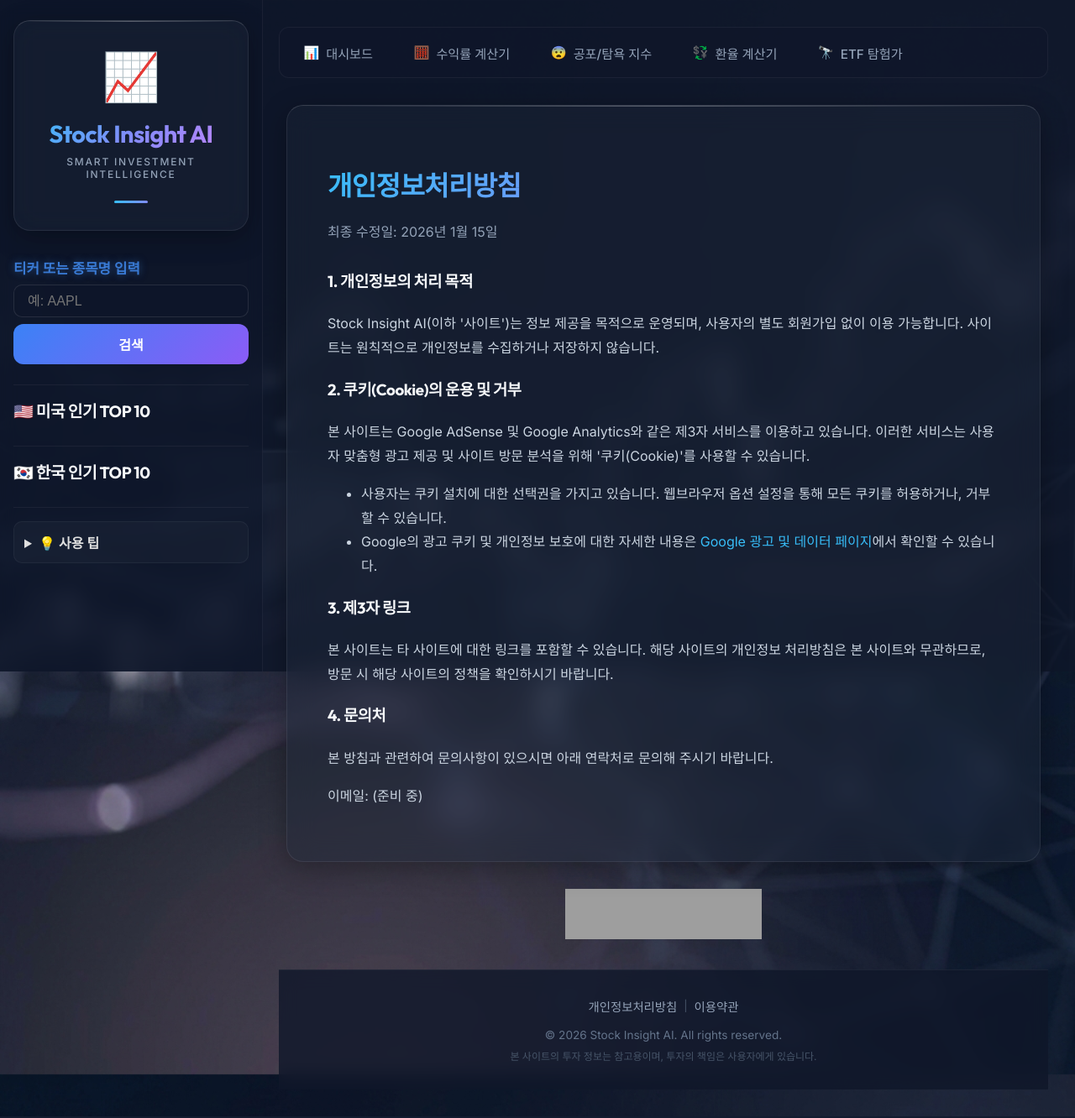
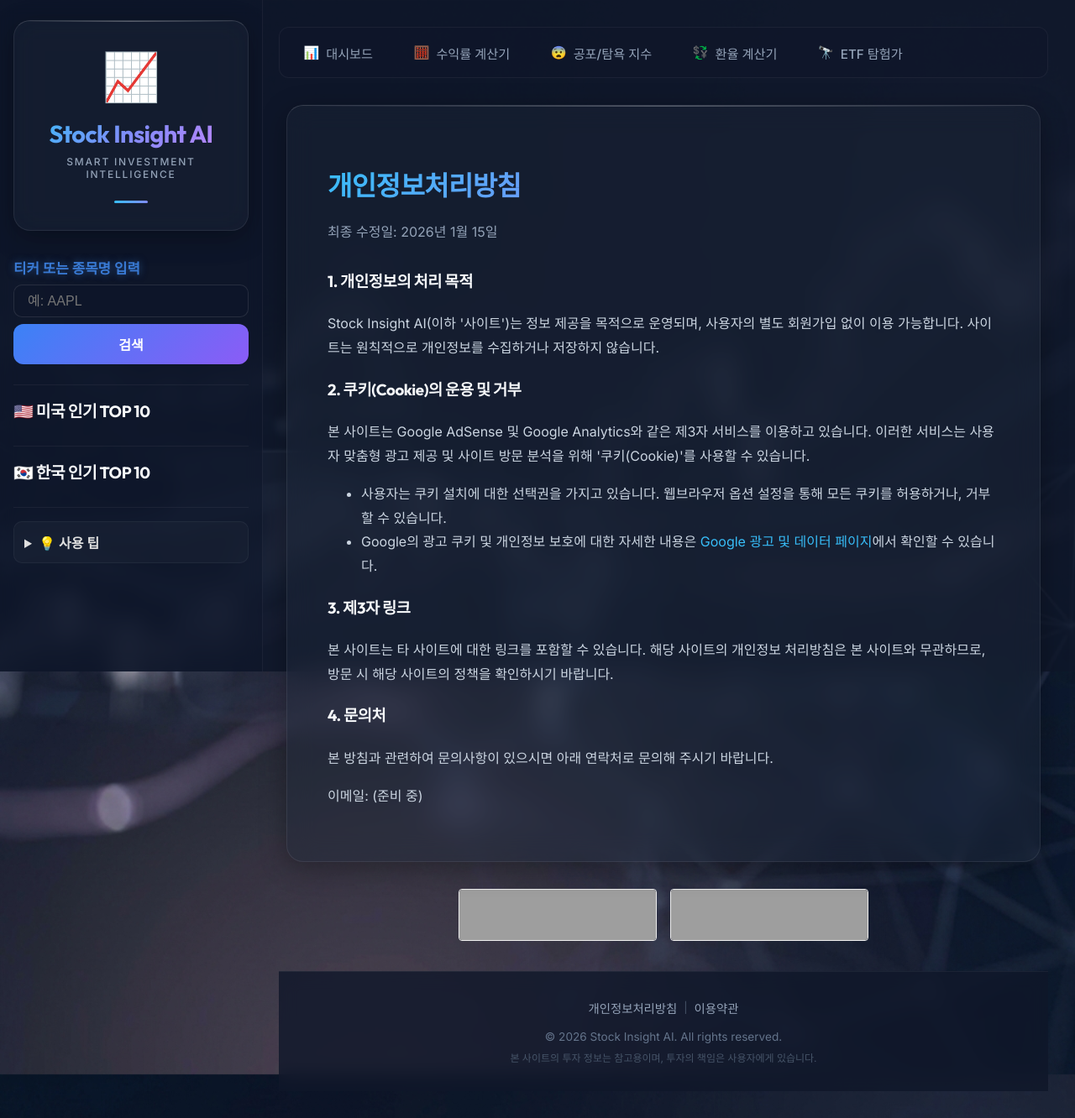
Before and after one commit to shj7972/stockinsight, a FastAPI app: page /privacy-policy in a window 1280 px wide. Shown: the whole page at 84% size. Run offline with FastAPI, Linux system fonts and the light colour scheme; some libraries are stand-ins or nearby versions; grey boxes are pictures that could not be loaded.

Commit message:
Add VibeCheck banner link and update footer layout

```diff
--- a/templates/base.html
+++ b/templates/base.html
@@ -130,10 +130,15 @@
 
             {% block content %}{% endblock %}
 
-            <div class="footer-banner" style="display: flex; justify-content: center; margin: 2rem 0;">
-                <a href="https://unsedam.kr" target="_blank">
-                    <img src="https://unsedam.kr/static/images/banner_link_234x60.png" alt="운세담 - 2026 무료 토정비결 & AI 사주"
-                        style="width:234px; height:60px; border:none;">
+            <div class="footer-banner"
+                style="display: flex; justify-content: center; gap: 1rem; flex-wrap: wrap; margin: 2rem 0;">
+                <a href="https://unsedam.kr" target="_blank" title="운세담 - 2026 무료 토정비결 & AI 사주">
+                    <img src="https://unsedam.kr/static/images/banner_link_234x60.png" alt="운세담 배너"
+                        style="width:234px; height:60px; border: 1px solid #eee; border-radius: 4px;">
+                </a>
+                <a href="https://vibecheck.page" target="_blank" title="VibeCheck - 나를 찾는 트렌디한 심리테스트">
+                    <img src="https://vibecheck.page/images/vibecheck_banner_234x60.png" alt="VibeCheck 배너" width="234"
+                        height="60" style="border-radius: 4px; border: 1px solid #eee;">
                 </a>
             </div>
             <!-- Footer -->
```
